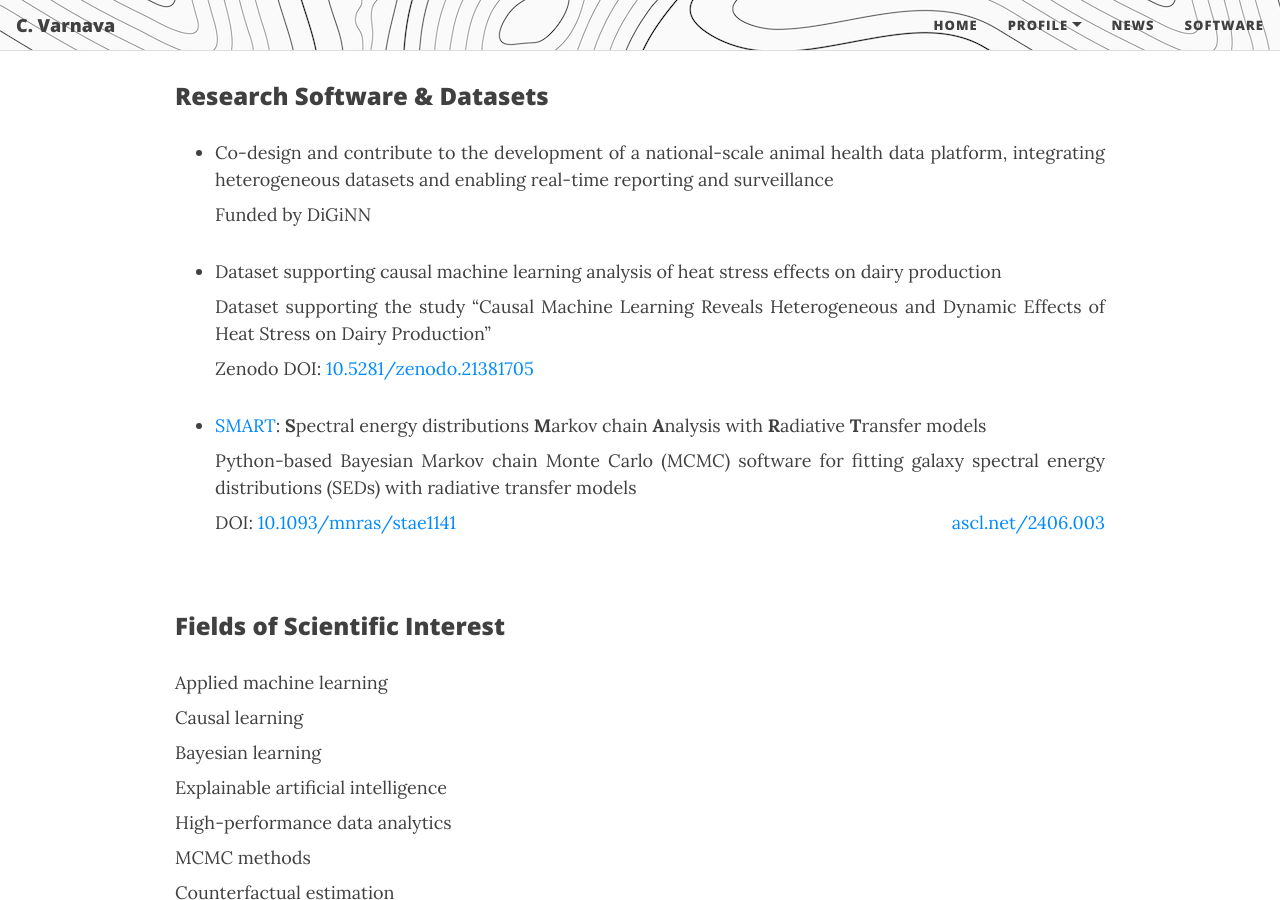
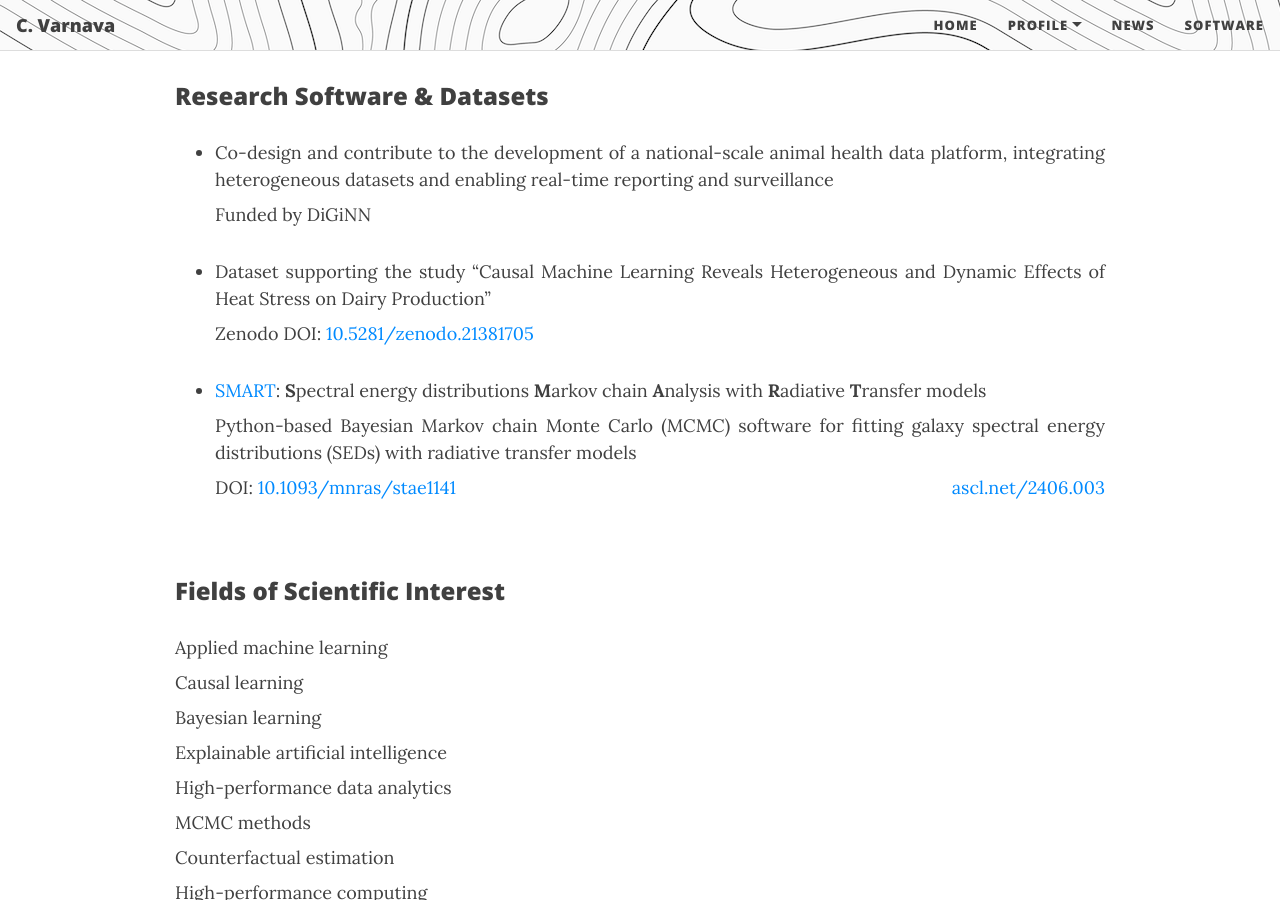
Before and after one commit to ch-var/ch-var.github.io, a Jekyll site: the page built from CV.html, in a window 1280 px wide and 900 px high, scrolled down 2517 px. Built offline with Jekyll 4.4.1, drawn with Linux system fonts in a browser that asks for light colours; formulas are drawn with MathJax 3.

Commit message:
Update CV.html

```diff
--- a/CV.html
+++ b/CV.html
@@ -83,8 +83,7 @@ mathjax: true
 <li class="responsive-margin">Co-design and contribute to the development of a national-scale animal health data platform, integrating heterogeneous datasets and enabling real-time reporting and surveillance</li>
 <p align='justify' class="responsive-margin" style="margin-bottom: 8px; margin-top: 8px;">Funded by DiGiNN</p>
 <p></p>
-<li class="responsive-margin">Dataset supporting causal machine learning analysis of heat stress effects on dairy production</li>
-<p align='justify' class="responsive-margin" style="margin-bottom: 8px; margin-top: 8px;">Dataset supporting the study “Causal Machine Learning Reveals Heterogeneous and Dynamic Effects of Heat Stress on Dairy Production”</p>
+<li class="responsive-margin">Dataset supporting the study “Causal Machine Learning Reveals Heterogeneous and Dynamic Effects of Heat Stress on Dairy Production”</li>
 <p align='justify' class="responsive-margin" style="margin-bottom: 8px; margin-top: 8px;">Zenodo DOI: <a href="https://doi.org/10.5281/zenodo.21381705">10.5281/zenodo.21381705</a></p>
 <p></p>
 <li class="responsive-margin"><a href="https://github.com/ch-var/SMART">SMART</a>: <b>S</b>pectral energy distributions <b>M</b>arkov chain <b>A</b>nalysis with <b>R</b>adiative <b>T</b>ransfer models</li>
```
